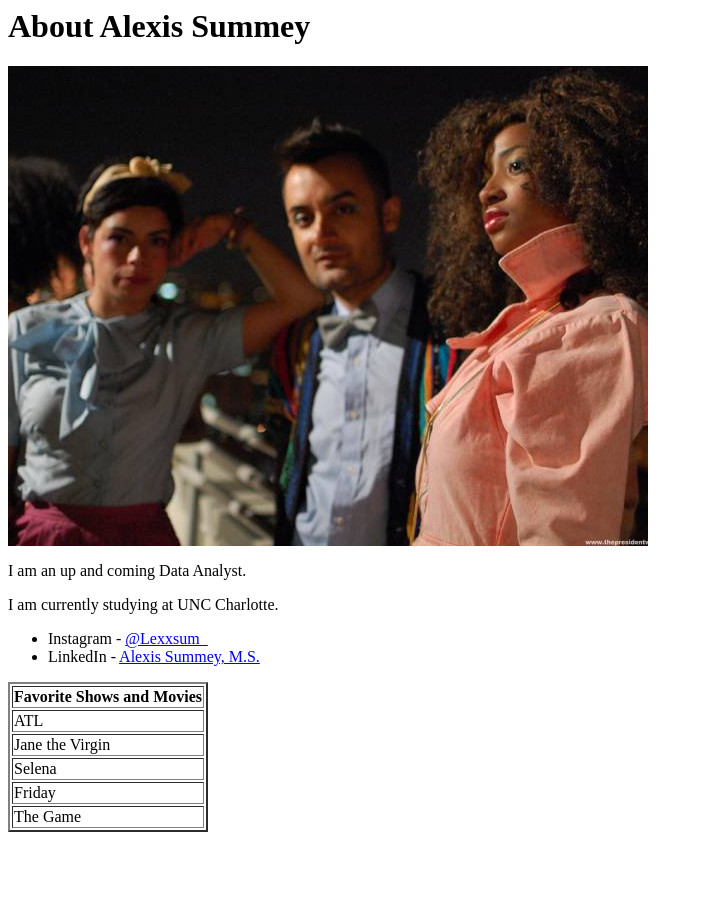
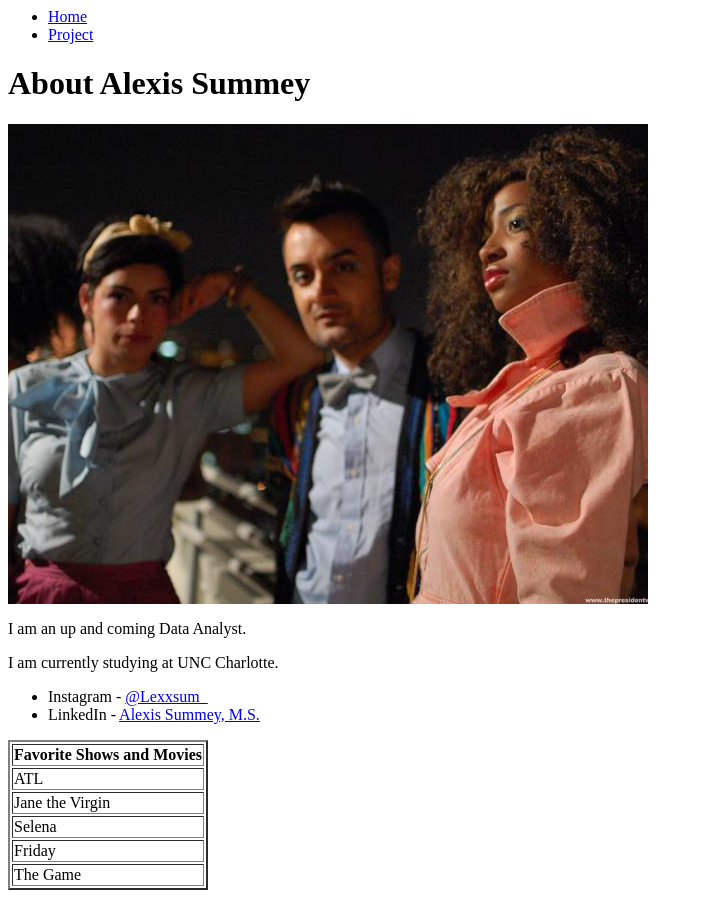
Before and after one commit to Alexis-Summey/Alexis-Summey.github.io, a plain HTML site: page index.html in a window 1280 px wide. Shown: the whole page, without its empty margins (0-703 px from the left). Before the commit the page ends 840 px from the top, so only its background shows below. Drawn offline with Linux system fonts and the light colour scheme.

Commit message:
Update index.html

```diff
--- a/index.html
+++ b/index.html
@@ -5,6 +5,24 @@
 	</head>
 
 	<body>
+
+
+		<nav>
+			<ul>
+				<li>
+					<a href="index.html">
+					Home
+					</a>
+				</li>
+				<li>
+					<a href="project.html">
+					Project
+					</a>
+				</li>
+			</ul>
+		</nav>
+
+
 		<h1>About Alexis Summey</h1>
 		<img src="fashionpic1.jpg" alt="Blog"
 		title="Blog"/>
@@ -61,3 +79,7 @@
 				</td>
 			</tr>
 		</table>
+
+	</body>
+
+</html>
```
